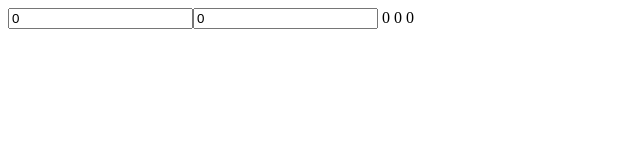
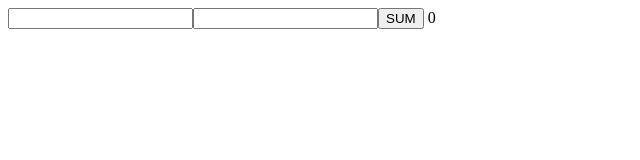
Before and after one commit to AngeloModanez/Simple-Calculator, an Angular app: page / in a window 1280 px wide. Shown: the top 160 px of the page, without its empty margins (0-640 px from the left). Built offline with nearby package versions, Linux system fonts and the light colour scheme.

Commit message:
Created function Addition

```diff
--- a/src/app/calc/calc.component.html
+++ b/src/app/calc/calc.component.html
@@ -1,6 +1,4 @@
 <input type="number" [(ngModel)]="num1" name="number1">
 <input type="number" [(ngModel)]="num2" name="number2">
-
-{{num1}}
-{{num2}}
+<button (click)="calcAdd()">SUM</button>
 {{total}}
--- a/src/app/calc/calc.component.ts
+++ b/src/app/calc/calc.component.ts
@@ -6,9 +6,11 @@ import { Component } from '@angular/core';
   styleUrl: './calc.component.css'
 })
 export class CalcComponent {
-  num1: number = 0;
-  num2: number = 0;
+  num1!: number;
+  num2!: number;
   total: number = 0;
 
-
+  calcAdd(){
+    this.total = this.num1 + this.num2;
+  }
 }
```
